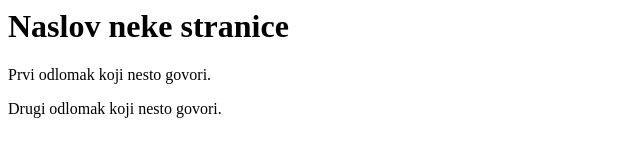
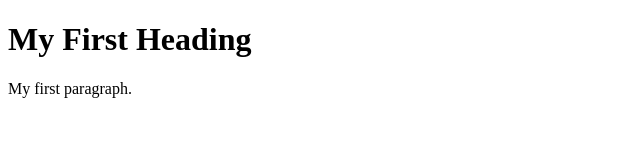
Before and after one commit to learnts/web, a plain HTML site: page index.html in a window 1280 px wide. Shown: the whole page, without its empty margins (0-640 px from the left). Drawn offline with Linux system fonts and the light colour scheme.

Commit message:
radi vise

```diff
--- a/index.html
+++ b/index.html
@@ -1,3 +1,9 @@
-<h1>Naslov neke stranice</h1>
-<p>Prvi odlomak koji nesto govori.</p>
-<p>Drugi odlomak koji nesto govori.</p>
+<!DOCTYPE html>
+<html>
+<body>
+
+<h1>My First Heading</h1>
+<p>My first paragraph.</p>
+
+</body>
+</html>
```
